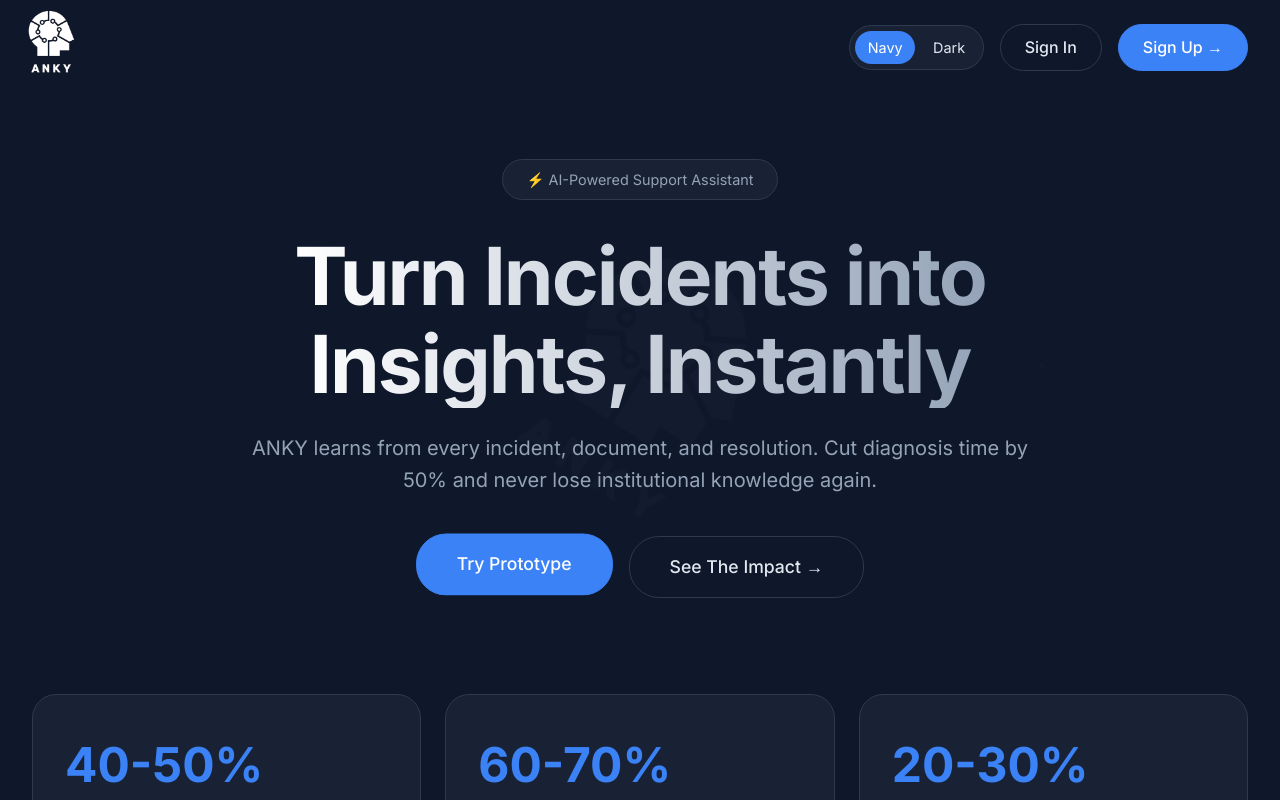
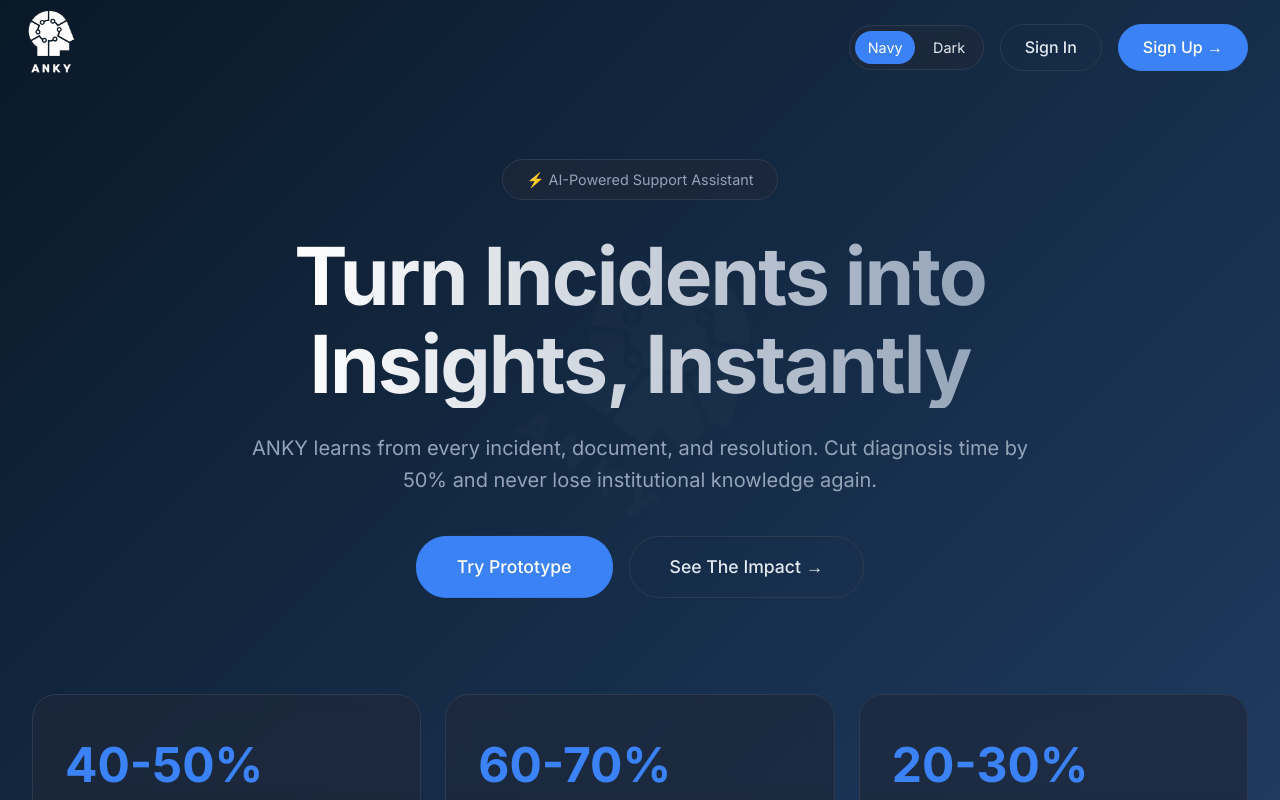
Before and after one commit to Anky0778/ANKY, a Next.js app in the folder frontend/: page /landing in a window 1280 px wide. Shown: the top 800 px of the page. Built offline with nearby package versions, Linux system fonts and the light colour scheme.

Commit message:
fix: dashboard-frontend

```diff
--- a/frontend/app/globals.css
+++ b/frontend/app/globals.css
@@ -77,31 +77,34 @@
 
 /* REPLACE WITH: */
 /* REPLACE your entire html, body block with this: */
-html, body {
+html {
+  scroll-behavior: smooth;
   height: 100%;
   width: 100%;
-  max-width: 100vw;
-  overflow: hidden;          /* ✅ no scrollbars on html/body at all */
-  scrollbar-width: none;     /* Firefox */
-  -ms-overflow-style: none;  /* IE/Edge */
 }
 
-html::-webkit-scrollbar,
-body::-webkit-scrollbar {
-  display: none;             /* Chrome/Safari */
-}
-
-/* ✅ ADD THIS — hides scrollbar everywhere but keeps scroll working */
-*::-webkit-scrollbar {
-  width: 0px;
-  background: transparent;
-}
 body {
   font-family: 'Inter', -apple-system, BlinkMacSystemFont, 'Segoe UI', Roboto, Oxygen, Ubuntu, Cantarell, sans-serif;
   background-color: var(--bg-black);
   color: var(--text-white);
   line-height: 1.6;
   overflow-x: hidden;
+  height: 100%;
+  width: 100%;
+  /* ✅ Hide scrollbar visually but keep scrolling functional */
+  scrollbar-width: none;        /* Firefox */
+  -ms-overflow-style: none;     /* IE/Edge */
+}
+
+body::-webkit-scrollbar {
+  display: none;                /* Chrome/Safari */
+}
+
+/* ✅ Hide scrollbar on ALL elements but keep scroll working */
+*::-webkit-scrollbar {
+  width: 0px;
+  height: 0px;
+  background: transparent;
 }
 
 /* Custom Scrollbar */
--- a/frontend/app/layout.tsx
+++ b/frontend/app/layout.tsx
@@ -9,22 +9,8 @@
   children: React.ReactNode
 }) {
   return (
-    <html
-      lang="en"
-      className={inter.className}
-      style={{ overflow: 'hidden', height: '100%', width: '100%' }}
-    >
-      <body style={{
-        overflow: 'hidden',
-        height: '100%',
-        width: '100%',
-        maxWidth: '100vw',
-        margin: 0,
-        padding: 0,
-        background: '#0f172a',
-      }}>
-        {children}
-      </body>
+    <html lang="en" className={inter.className}>
+      <body>{children}</body>
     </html>
   )
 }
```
